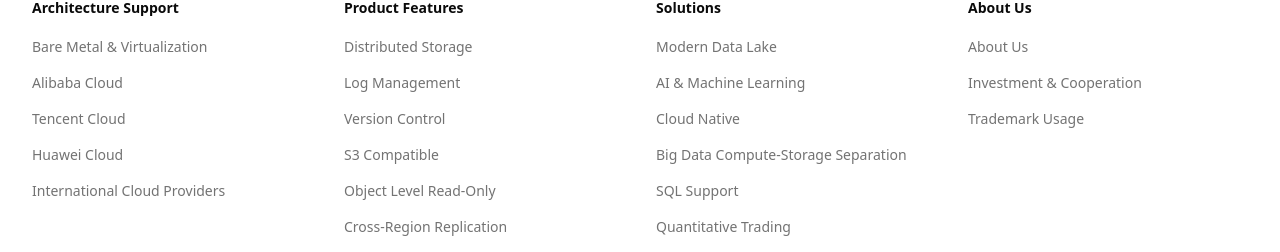
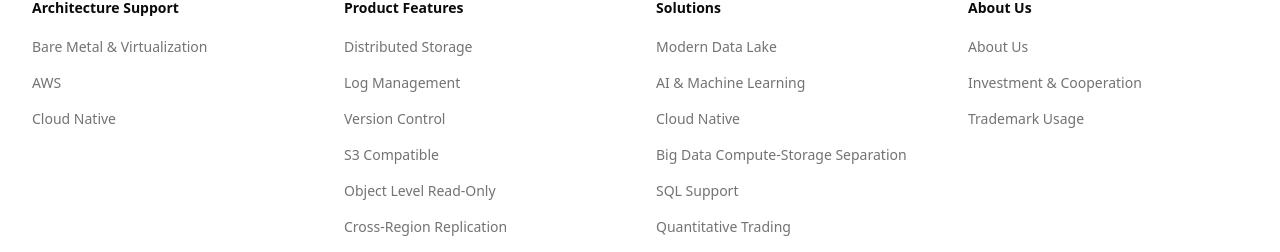
Before and after one commit to rustfs/rustfs.com, a Next.js app: page /download in a window 1280 px wide. Shown: the part 2374-2626 px from the top of the page. Built offline with nearby package versions, Linux system fonts and the light colour scheme; no server answers.

Commit message:
Modify cloud native

```diff
--- a/components/business/app-footer.tsx
+++ b/components/business/app-footer.tsx
@@ -12,10 +12,8 @@ export default function AppFooter() {
       title: 'Architecture Support',
       links: [
         { title: 'Bare Metal & Virtualization', href: docs_url('features/baremetal') },
-        { title: 'Alibaba Cloud', href: docs_url('features/aliyun') },
-        { title: 'Tencent Cloud', href: docs_url('features/qcloud') },
-        { title: 'Huawei Cloud', href: docs_url('features/huaweicloud') },
-        { title: 'International Cloud Providers', href: docs_url('features/aws-elastic') },
+        { title: 'AWS', href: docs_url('features/aws-elastic') },
+        { title: 'Cloud Native', href: docs_url('features/cloud-native') },
       ]
     },
     {
```
